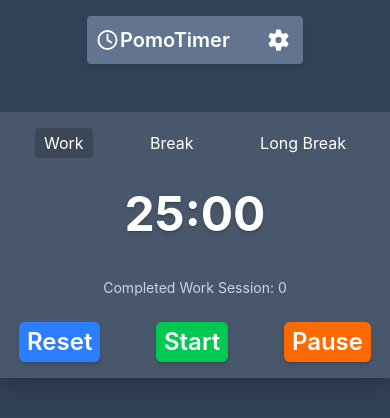
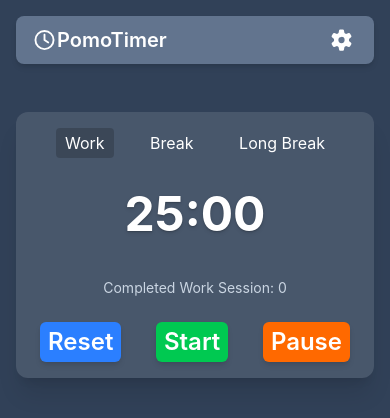
Before and after one commit to KunalSambyal/Pomodoro-Timer, a React (Vite) app: page / in a window 390 px wide. Shown: the top 418 px of the page. Built offline with nearby package versions, Linux system fonts and the light colour scheme.

Commit message:
Make Navbar, Container, and Settings modal responsive and width-aligned to max-w-md

```diff
--- a/src/components/Container.tsx
+++ b/src/components/Container.tsx
@@ -31,7 +31,7 @@ const Container = () => {
     ];
 
     return (
-        <div className="w-100 bg-[#ffffff1d] h-fit px-6 py-4 rounded-md shadow-xl flex flex-col gap-y-4">
+        <div className="w-full max-w-md bg-[#ffffff1d] h-fit px-6 py-4 rounded-xl shadow-xl flex flex-col gap-y-4">
             {/* Modes */}
             <div className="flex justify-between px-4">
                 {modes.map((mode) => (
--- a/src/components/Navbar.tsx
+++ b/src/components/Navbar.tsx
@@ -6,7 +6,7 @@ interface NavbarProps {
 
 const Navbar = ({ onOpenSettings }: NavbarProps) => {
     return (
-        <nav className="bg-slate-500 flex items-center justify-between gap-8 px-2 h-12 rounded-sm shadow-md">
+        <nav className="w-full max-w-md bg-slate-500 flex items-center justify-between gap-8 px-4 h-12 rounded-lg shadow-md">
             {/* Logo */}
             <div className="text-xl font-semibold cursor-pointer flex items-center justify-center">
                 <FontAwesomeIcon icon={faClock} />
--- a/src/components/Settings.tsx
+++ b/src/components/Settings.tsx
@@ -171,7 +171,7 @@ const Settings = ({ onClose }: SettingsProps) => {
     return (
         <form
             onSubmit={(e) => e.preventDefault()}
-            className="bg-white text-neutral-800 rounded-2xl w-full max-w-90 shadow-lg border border-neutral-100 flex flex-col font-sans overflow-hidden"
+            className="bg-white text-neutral-800 rounded-2xl w-full max-w-md shadow-lg border border-neutral-100 flex flex-col font-sans overflow-hidden"
         >
             <div className="relative flex justify-center items-center py-4 border-b border-neutral-100">
                 <h2 className="text-sm font-bold tracking-widest text-neutral-400">
```
